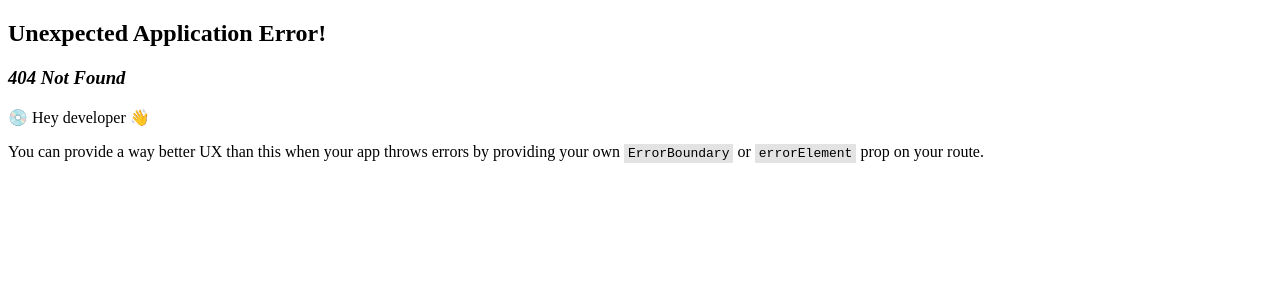
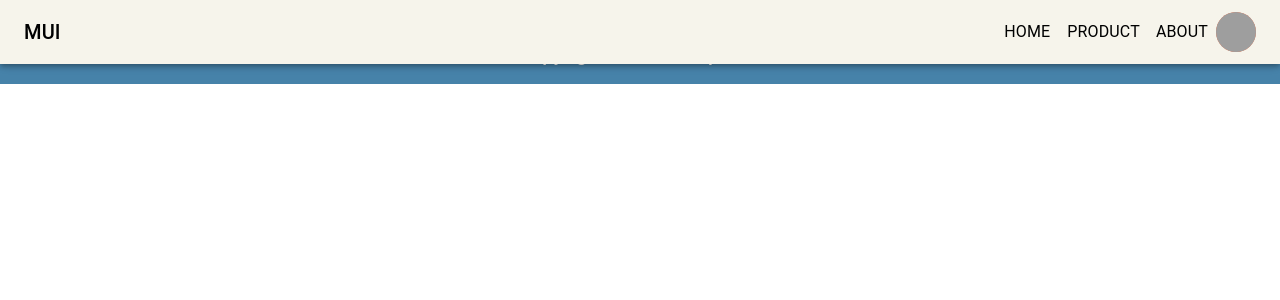
Before and after one commit to nikilsth17/ecommerce-ui, a React (Vite) app: page /product/add in a window 1280 px wide. Before the commit this address had no page. Shown: the top 300 px of the page. Built offline with nearby package versions, Linux system fonts and the light colour scheme; grey boxes are pictures that could not be loaded.

Commit message:
feat:footer and header and children route

```diff
--- a/package.json
+++ b/package.json
@@ -13,11 +13,13 @@
     "@emotion/react": "^11.11.1",
     "@emotion/styled": "^11.11.0",
     "@mui/icons-material": "^5.14.9",
-    "@mui/material": "^5.14.9",
+    "@mui/material": "^5.14.10",
+    "@mui/system": "^5.14.10",
     "axios": "^1.5.0",
     "formik": "^2.4.4",
     "react": "^18.2.0",
     "react-dom": "^18.2.0",
+    "react-icons": "^4.11.0",
     "react-query": "^3.39.3",
     "react-router-dom": "^6.16.0",
     "yup": "^1.2.0"
--- /dev/null
+++ b/src/component/Footer.jsx
@@ -0,0 +1,14 @@
+import { Box, Typography } from '@mui/material'
+import React from 'react'
+
+const Footer = () => {
+  return (
+    <Box className="footer">
+    <Typography variant="h6" sx={{ color: "white",gap:"2rem" }}>
+      Copyrignt &copy; 2023 Nepmart
+    </Typography>
+  </Box>
+  )
+}
+
+export default Footer
--- /dev/null
+++ b/src/component/Header.jsx
@@ -0,0 +1,147 @@
+import * as React from 'react';
+import AppBar from '@mui/material/AppBar';
+import Box from '@mui/material/Box';
+import CssBaseline from '@mui/material/CssBaseline';
+import Divider from '@mui/material/Divider';
+import Drawer from '@mui/material/Drawer';
+import IconButton from '@mui/material/IconButton';
+import List from '@mui/material/List';
+import ListItem from '@mui/material/ListItem';
+import ListItemButton from '@mui/material/ListItemButton';
+import ListItemText from '@mui/material/ListItemText';
+import MenuIcon from '@mui/icons-material/Menu';
+import Toolbar from '@mui/material/Toolbar';
+import Typography from '@mui/material/Typography';
+import Button from '@mui/material/Button';
+import { Avatar, Stack } from '@mui/material';
+import { deepOrange } from '@mui/material/colors';
+import { Link, NavLink } from 'react-router-dom';
+
+
+const drawerWidth = 240;
+const navItems = [
+  {
+  id:1,
+  name:"Home",
+  path:"/home",
+  },
+  {
+    id:2,
+    name:"Product",
+    path:"/product",
+  },
+  {
+    id:3,
+    name:"About",
+    path:"/about",
+  }
+];
+
+function Header(props) {
+  const { window } = props;
+  const [mobileOpen, setMobileOpen] = React.useState(false);
+
+  const handleDrawerToggle = () => {
+    setMobileOpen((prevState) => !prevState);
+  };
+
+  const drawer = (
+    <Box onClick={handleDrawerToggle} sx={{ textAlign: 'center',color:"black"}}>
+      <Typography variant="h6" sx={{ my: 2 }}>
+        MUI
+      </Typography>
+      <Divider />
+      <List>
+        {navItems.map((item) => (
+          <ListItem key={item.id} disablePadding>
+            <ListItemButton sx={{ textAlign: 'center' }}>
+              <ListItemText primary={item.name} />
+            </ListItemButton>
+          </ListItem>
+        ))}
+      </List>
+    </Box>
+  );
+
+  const container = window !== undefined ? () => window().document.body : undefined;
+
+  return (
+    <Box sx={{ display: 'flex'  }}>
+      <CssBaseline />
+      <AppBar component="nav"
+      sx={{
+        minHeight:"4rem",
+        display:"flex",
+        backgroundColor:"#F6F4EB",
+
+
+      }}>
+        <Toolbar>
+          <IconButton
+            color="inherit"
+            aria-label="open drawer"
+            edge="start"
+            onClick={handleDrawerToggle}
+            sx={{ mr: 2, display: { sm: 'none' } }}
+          >
+            <MenuIcon />
+          </IconButton>
+          <Typography
+            variant="h6"
+            component="div"
+            sx={{ flexGrow: 1, display: { xs: 'none', sm: 'block' },color:"black" }}
+          >
+            MUI
+          </Typography>
+          <Box sx={{ display: { xs: '0', sm: '5rem' } }}>
+            {navItems.map((item) => (
+              <Button key={item.id} sx={{ color: '#0f0f0f',textDecoration:"none"}}>
+                <NavLink to={item.path}
+                    className={({ isActive }) =>
+                    isActive ? "navlink-active" : "navlink-pending"
+                  }
+                >
+                  <Typography sx={{color:"black",textDecoration:"none"}}>
+                    {item.name}
+                  </Typography>
+                </NavLink>
+              </Button>
+            ))}
+
+          </Box>
+          <Stack direction="row" spacing={2} >
+            <Avatar
+              sx={{ bgcolor: deepOrange[400] }}
+              alt="Remy Sharp"
+              src="/broken-image.jpg"
+            >
+              N
+            </Avatar>
+            </Stack>
+        </Toolbar>
+      </AppBar>
+      <nav>
+        <Drawer
+          container={container}
+          variant="temporary"
+          open={mobileOpen}
+          onClose={handleDrawerToggle}
+          ModalProps={{
+            keepMounted: true, // Better open performance on mobile.
+          }}
+          sx={{
+            display: { xs: 'block', sm: 'none' },
+            '& .MuiDrawer-paper': { boxSizing: 'border-box', width: drawerWidth },
+            color:"black"
+          }}
+        >
+          {drawer}
+        </Drawer>
+      </nav>
+
+    </Box>
+  );
+}
+
+
+export default Header;
--- a/src/component/ProductCard.jsx
+++ b/src/component/ProductCard.jsx
@@ -1,11 +1,13 @@
-import { Button, Card, CardActions, CardContent, CardMedia, Typography } from '@mui/material'
+import { Button, Card, CardActions, CardContent, CardMedia, Grid, Typography } from '@mui/material'
 import React from 'react'
 
 const ProductCard = (props) => {
     const product= props.item;
   return (
-    <Card sx={{
-        width:"30%",
+    <Grid item xs={12} sm={6} md={4} lg={3}>
+       <Card sx={{
+        padding:"0px",
+        maxWidth:"100%",
         maxHeight:"400px",
         boxShadow:" rgba(0, 0, 0, 0.16) 0px 3px 6px, rgba(0, 0, 0, 0.23) 0px 3px 6px"
         }}
@@ -31,6 +33,8 @@ const ProductCard = (props) => {
         <Button size="small">Learn More</Button>
       </CardActions>
     </Card>
+    </Grid>
+
 
   )
 }
--- a/src/index.css
+++ b/src/index.css
@@ -8,3 +8,31 @@
   color: red;
   text-align: left;
 }
+nav {
+  background-color:green;
+}
+
+.navlink-active {
+  color: green;
+  text-decoration: none;
+  font-size: 10rem;
+}
+
+.navlink-pending {
+  color: red;
+  font-size: 2rem;
+  text-decoration: none;
+}
+
+
+.footer {
+  /* position: fixed; */
+  /* padding: 2rem; */
+  bottom: 0;
+  width: 100%;
+  height: 60px; /* Height of the footer */
+  background: #4682A9;
+  display: flex;
+  justify-content: center;
+  align-items: center;
+}
--- /dev/null
+++ b/src/layout/MainLayout.jsx
@@ -0,0 +1,18 @@
+import React from 'react'
+import { Outlet } from 'react-router-dom'
+import Footer from '../component/Footer'
+import Header from '../component/Header'
+
+
+//children routes
+const MainLayout = () => {
+  return (
+    <>
+     <Header/>
+        <Outlet/>
+        <Footer/>
+    </>
+  )
+}
+
+export default MainLayout
--- /dev/null
+++ b/src/pages/About.jsx
@@ -0,0 +1,9 @@
+import React from 'react'
+
+const About = () => {
+  return (
+    <div>About</div>
+  )
+}
+
+export default About
--- /dev/null
+++ b/src/pages/AddProduct.jsx
@@ -0,0 +1,9 @@
+import React from 'react'
+
+const AddProduct = () => {
+  return (
+    <div>AddProduct</div>
+  )
+}
+
+export default AddProduct
--- a/src/pages/BuyerProductList.jsx
+++ b/src/pages/BuyerProductList.jsx
@@ -20,6 +20,8 @@ const BuyerProductList = () => {
     });
     const products=data?.data;
   return (
+    <>
+
     <Grid container
         sx={{
             display:"flex",
@@ -40,6 +42,8 @@ const BuyerProductList = () => {
             })}
 
     </Grid>
+
+    </>
   )
 }
 
--- a/src/pages/Product.jsx
+++ b/src/pages/Product.jsx
@@ -1,11 +1,35 @@
 import React from 'react'
 import BuyerProductList from './BuyerProductList';
 import SellerProductList from './SellerProductList';
+import { Box, Button, Stack } from '@mui/material';
+import {HiOutlineViewGridAdd} from "react-icons/hi";
+import { useNavigate } from 'react-router-dom';
+
 
 const Product = () => {
     const userRole =localStorage.getItem("userRole");
+    const naviagate= useNavigate();
   return (
-    <>{userRole==="seller"? <SellerProductList/>:<BuyerProductList/>}</>
+    <Box sx={{mt:"3rem",padding:"2rem"}}>
+      <Stack sx={{
+        display:"flex",
+        flexDirection:"row",
+        justifyContent:"flex-end",
+        alignItems:"center",
+        mb:"3rem",
+        mr:"10rem"
+      }}>
+        <Button variant='contained'
+          onClick={()=>naviagate("/product/add")}
+          sx={{
+            gap:"1rem"
+          }}
+        ><HiOutlineViewGridAdd size={"1.5rem"}/> Product</Button>
+
+
+      </Stack>
+      {userRole==="seller"? <SellerProductList/>:<BuyerProductList/>}
+    </Box>
   );
 }
 
```
Also changed, not shown: src/routes/main.routes.jsx (+24 -6 lines), 1 other file (tests, documents, lock files or other folders).
